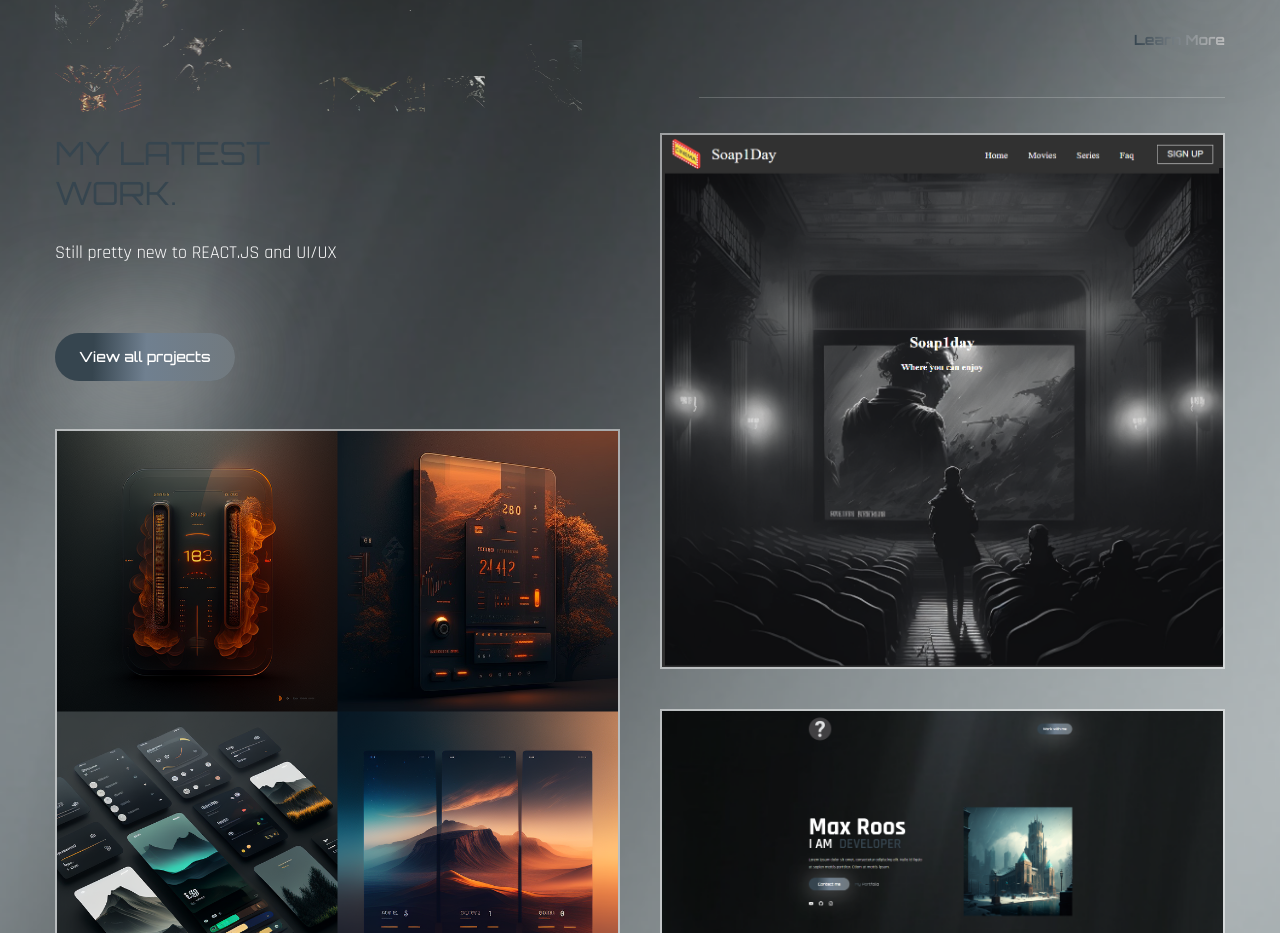
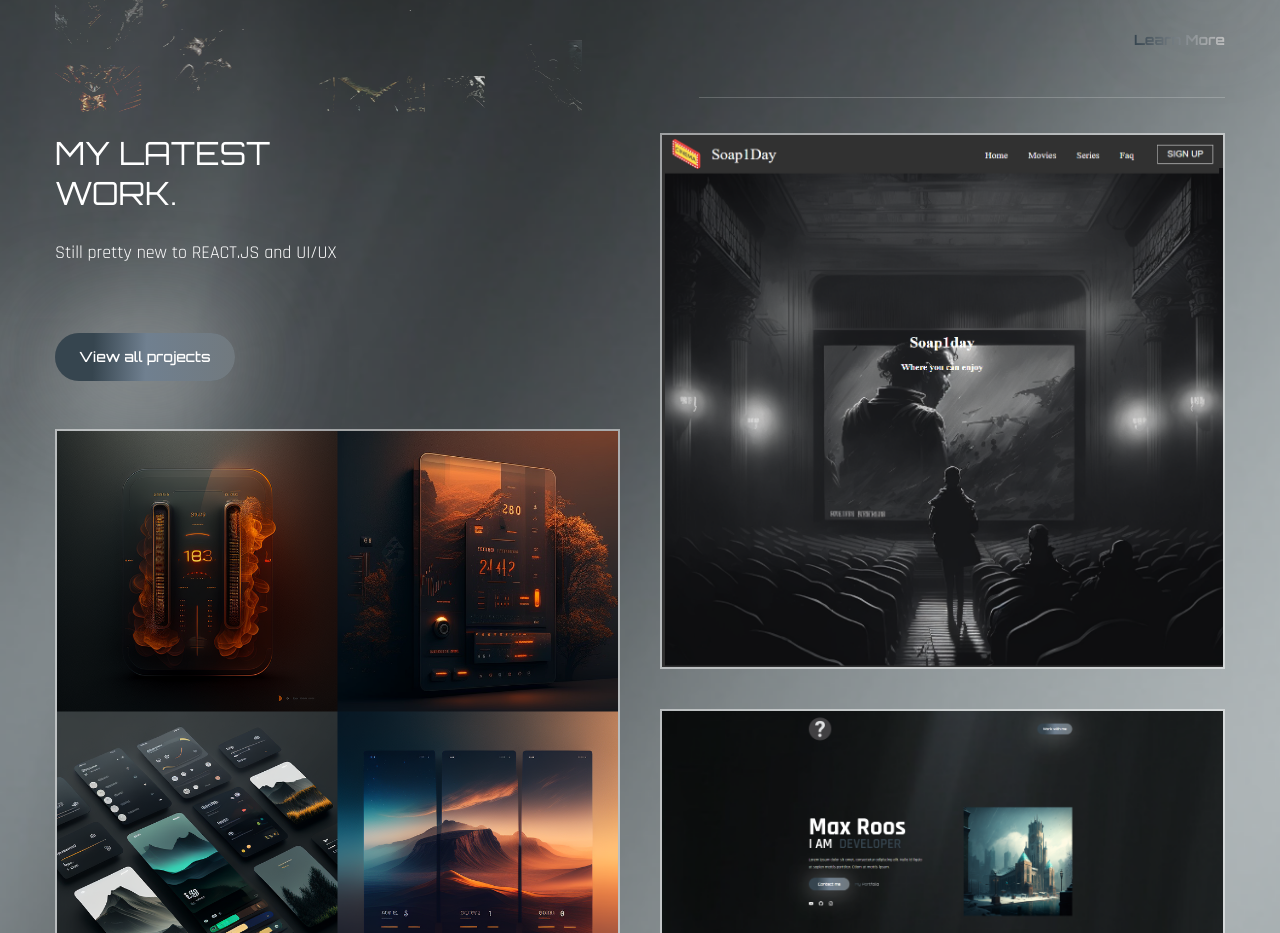
Before and after one commit to MaxRoos04/Max-Portfolio, a React (Create React App) app: page / in a window 1280 px wide. Shown: the part 2220-3153 px from the top of the page. Built offline with nearby package versions, Linux system fonts and the light colour scheme; the HTML template or start-up script is replaced by a standard one; a web font is replaced by a local one.

Commit message:
Change a color
- bad color

```diff
--- a/src/components/Work.js
+++ b/src/components/Work.js
@@ -16,7 +16,7 @@ const Work = () => {
         viewport={{once: false, amount: 0.3}}
         className='flex-1 flex flex-col gap-y-12 mb-10 lg:mb-0'>
           <div>
-            <h2 className='h2 leading-tight text-accent'>My latest <br/>
+            <h2 className='h2 leading-tight text-accent-white'>My latest <br/>
                 work.
             </h2>
             <p className='max-w-sm mb-16'>Still pretty new to REACT.JS and UI/UX</p>
```
